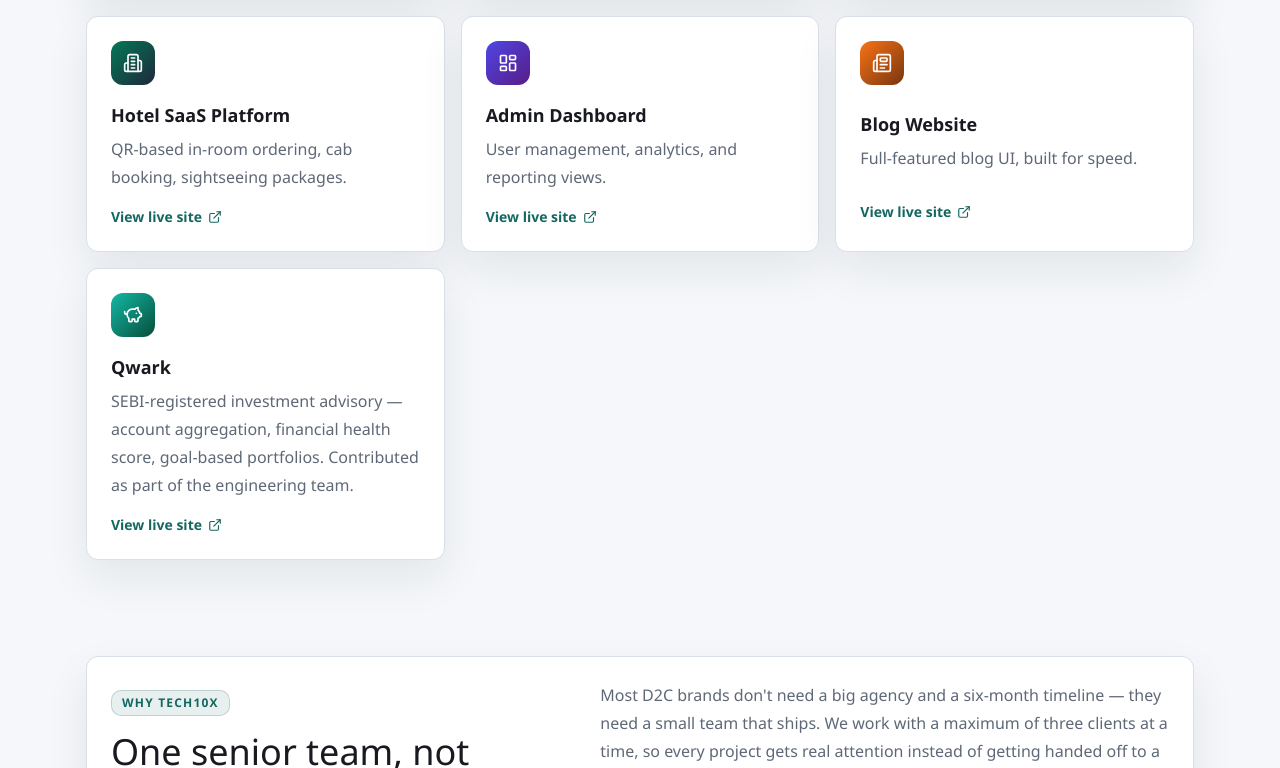
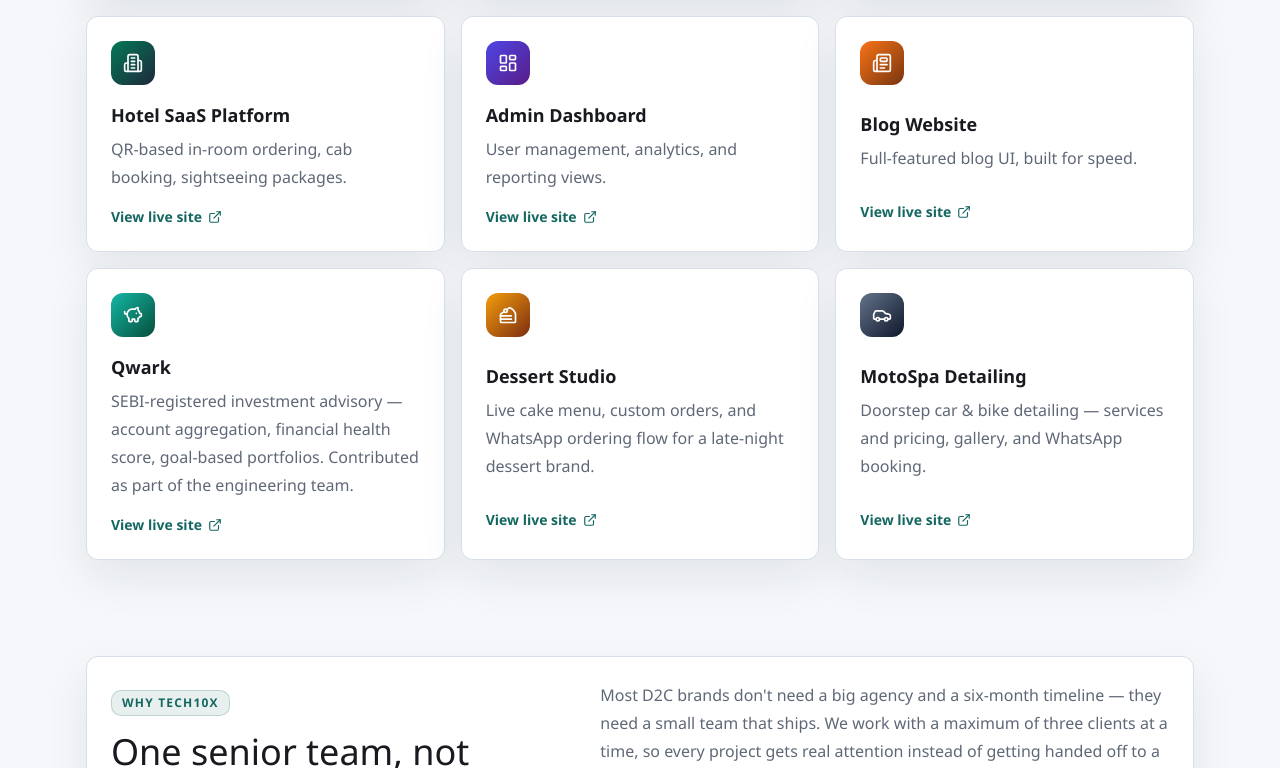
Before and after one commit to SauravBeginner/landingPage, a React (Vite) app: page / in a window 1280 px wide. Shown: the part 2591-3359 px from the top of the page. Built offline with nearby package versions, Linux system fonts and the light colour scheme.

Commit message:
Add Dessert Studio & MotoSpa Detailing to showcase; drop code links, live demo only

```diff
--- a/src/App.tsx
+++ b/src/App.tsx
@@ -2,6 +2,8 @@ import { useEffect, useRef, useState, type ComponentPropsWithoutRef, type Elemen
 import {
   ArrowRight,
   Building2,
+  CakeSlice,
+  Car,
   Check,
   ChevronDown,
   ChevronRight,
@@ -153,6 +155,22 @@ const work: Array<{ icon: LucideIcon; iconClass: string; title: string; text: st
     text: "SEBI-registered investment advisory — account aggregation, financial health score, goal-based portfolios. Contributed as part of the engineering team.",
     link: "https://qwark.in",
     liveLink: "https://qwark.in",
+  },
+  {
+    icon: CakeSlice,
+    iconClass: "from-amber-500 to-orange-900",
+    title: "Dessert Studio",
+    text: "Live cake menu, custom orders, and WhatsApp ordering flow for a late-night dessert brand.",
+    link: "https://github.com/SauravBeginner/ember-and-flour-demo",
+    liveLink: "https://dessert.tech10x.in",
+  },
+  {
+    icon: Car,
+    iconClass: "from-slate-500 to-slate-900",
+    title: "MotoSpa Detailing",
+    text: "Doorstep car & bike detailing — services and pricing, gallery, and WhatsApp booking.",
+    link: "https://github.com/SauravBeginner/motospa-demo",
+    liveLink: "https://motospa.tech10x.in",
   },
 ];
 
@@ -647,7 +665,7 @@ function App() {
           </div>
 
           <div className="grid gap-4 sm:grid-cols-2 lg:grid-cols-3">
-            {work.map(({ icon: Icon, iconClass, title, text, link, liveLink }) => (
+            {work.map(({ icon: Icon, iconClass, title, text, liveLink }) => (
               <Card
                 key={title}
                 className="group grid gap-4 hover:-translate-y-1 hover:border-primary/40 hover:shadow-[0_24px_56px_rgba(24,32,44,0.14)] dark:hover:shadow-[0_24px_56px_rgba(0,0,0,0.38)]"
@@ -659,14 +677,16 @@ function App() {
                   <h3 className="mb-1.5 text-lg font-extrabold">{title}</h3>
                   <p className="leading-7 text-muted-foreground">{text}</p>
                 </div>
+                {liveLink && (
                   <a
                     className="inline-flex w-fit items-center gap-1.5 text-sm font-bold text-primary no-underline"
-                  href={liveLink ?? link}
+                    href={liveLink}
                     target="_blank"
                     rel="noreferrer"
                   >
-                  {liveLink ? "View live site" : "View code"} <ExternalLink size={14} />
+                    View live site <ExternalLink size={14} />
                   </a>
+                )}
               </Card>
             ))}
           </div>
```
Lines whose indentation alone changed are shown as unchanged.
